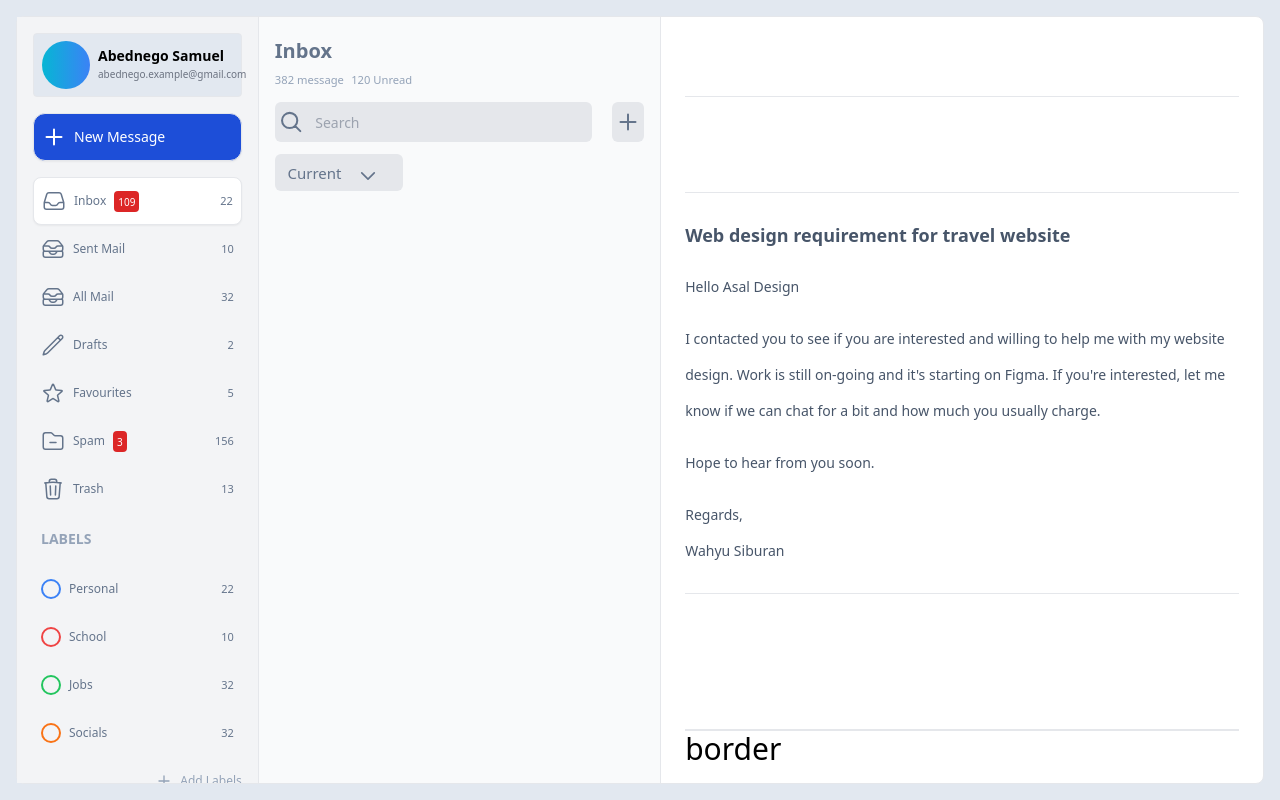
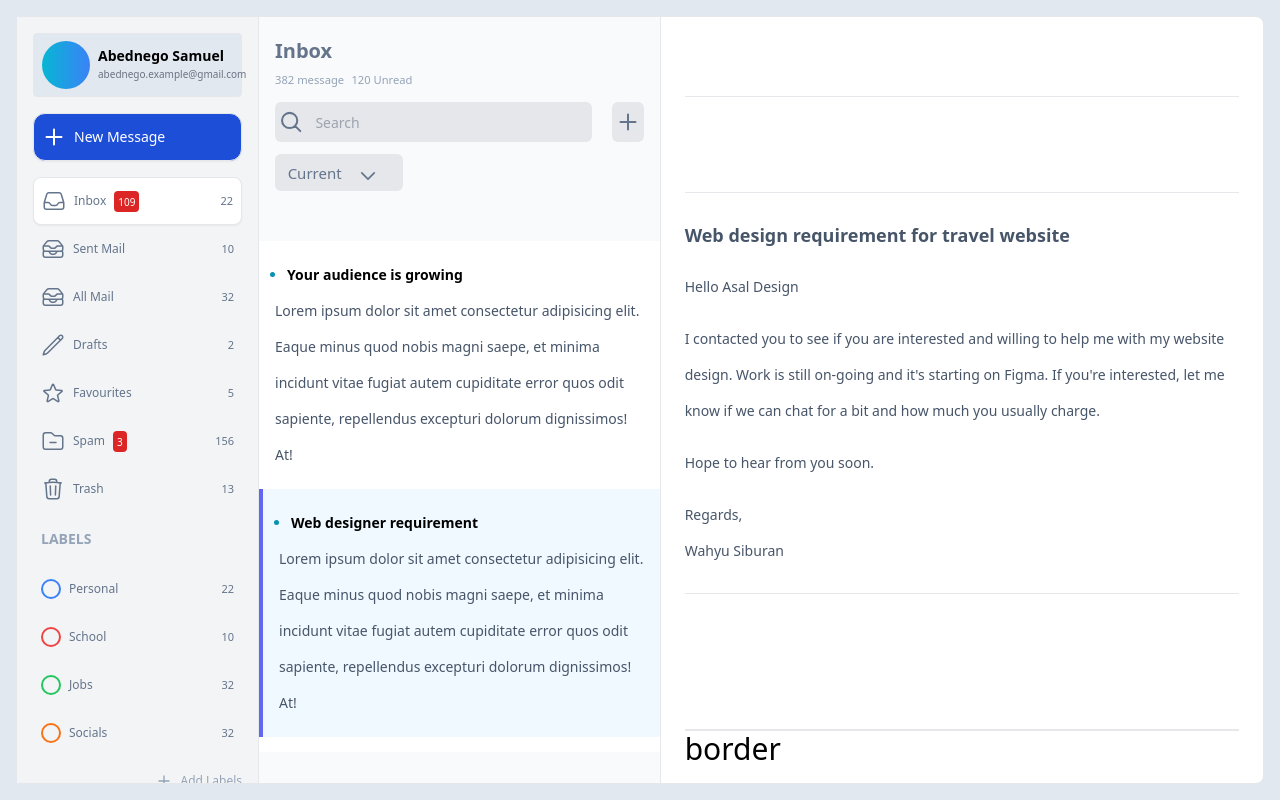
Before and after one commit to koomabenjamin/mailbox-vue-ui, a Vue app: page / in a window 1280 px wide. Built offline with nearby package versions, Linux system fonts and the light colour scheme.

Commit message:
scroll email list

```diff
--- a/src/views/MailBox.vue
+++ b/src/views/MailBox.vue
@@ -77,8 +77,8 @@
 
       </div>
 
-      <div class="w-1/3 bg-gray-50 border-r p-4">
-        <div class="w-full h-40 item-center text-slate-500">
+      <div class="w-1/3 bg-gray-50 border-r">
+        <div class="w-full h-40 item-center text-slate-500 p-4 mb-5">
           <div class="flex-col">
             <h6 class="text-[20px] font-bold">Inbox</h6>
             <div class="text-sm text-slate-400 justify-between items-center">
@@ -109,6 +109,43 @@
             </component>
             <!-- ChevronDownIcon -->
           </div>
+        </div>
+        <!-- email list  -->
+        <div class="overflow-y-auto h-4/6 mt-16">
+          <ul class="list-disc">
+            <div class="text-[14px] text-slate-600 bg-white p-4">
+              <li class="text-cyan-600 ml-3"><b class="text-black">Your audience is growing</b></li>
+              <p>Lorem ipsum dolor sit amet consectetur adipisicing elit. Eaque minus quod nobis magni saepe, et minima incidunt vitae fugiat autem cupiditate error quos odit sapiente, repellendus excepturi dolorum dignissimos! At!</p>
+            </div>
+            <div class="text-[14px] text-slate-600 bg-sky-50 border-l-4 border-indigo-500 p-4">
+              <li class="text-cyan-600 ml-3"><b class="text-black">Web designer requirement</b></li>
+              <p>Lorem ipsum dolor sit amet consectetur adipisicing elit. Eaque minus quod nobis magni saepe, et minima incidunt vitae fugiat autem cupiditate error quos odit sapiente, repellendus excepturi dolorum dignissimos! At!</p>
+            </div>
+            <div class="text-[14px] text-slate-600 bg-white p-4">
+              <li class="text-cyan-600 ml-3"><b class="text-black">Your audience is growing</b></li>
+              <p>Lorem ipsum dolor sit amet consectetur adipisicing elit. Eaque minus quod nobis magni saepe, et minima incidunt vitae fugiat autem cupiditate error quos odit sapiente, repellendus excepturi dolorum dignissimos! At!</p>
+            </div>
+            <div class="text-[14px] text-slate-600 bg-white p-4">
+              <li class="text-cyan-600 ml-3"><b class="text-black">Your audience is growing</b></li>
+              <p>Lorem ipsum dolor sit amet consectetur adipisicing elit. Eaque minus quod nobis magni saepe, et minima incidunt vitae fugiat autem cupiditate error quos odit sapiente, repellendus excepturi dolorum dignissimos! At!</p>
+            </div>
+            <div class="text-[14px] text-slate-600 bg-white p-4">
+              <li class="text-cyan-600 ml-3"><b class="text-black">Your audience is growing</b></li>
+              <p>Lorem ipsum dolor sit amet consectetur adipisicing elit. Eaque minus quod nobis magni saepe, et minima incidunt vitae fugiat autem cupiditate error quos odit sapiente, repellendus excepturi dolorum dignissimos! At!</p>
+            </div>
+            <div class="text-[14px] text-slate-600 bg-white p-4">
+              <li class="text-cyan-600 ml-3"><b class="text-black">Your audience is growing</b></li>
+              <p>Lorem ipsum dolor sit amet consectetur adipisicing elit. Eaque minus quod nobis magni saepe, et minima incidunt vitae fugiat autem cupiditate error quos odit sapiente, repellendus excepturi dolorum dignissimos! At!</p>
+            </div>
+            <div class="text-[14px] text-slate-600 bg-white p-4">
+              <li class="text-cyan-600 ml-3"><b class="text-black">Your audience is growing</b></li>
+              <p>Lorem ipsum dolor sit amet consectetur adipisicing elit. Eaque minus quod nobis magni saepe, et minima incidunt vitae fugiat autem cupiditate error quos odit sapiente, repellendus excepturi dolorum dignissimos! At!</p>
+            </div>
+            <div class="text-[14px] text-slate-600 bg-white p-4">
+              <li class="text-cyan-600 ml-3"><b class="text-black">Your audience is growing</b></li>
+              <p>Lorem ipsum dolor sit amet consectetur adipisicing elit. Eaque minus quod nobis magni saepe, et minima incidunt vitae fugiat autem cupiditate error quos odit sapiente, repellendus excepturi dolorum dignissimos! At!</p>
+            </div>
+          </ul>
         </div>
       </div>
 
```
